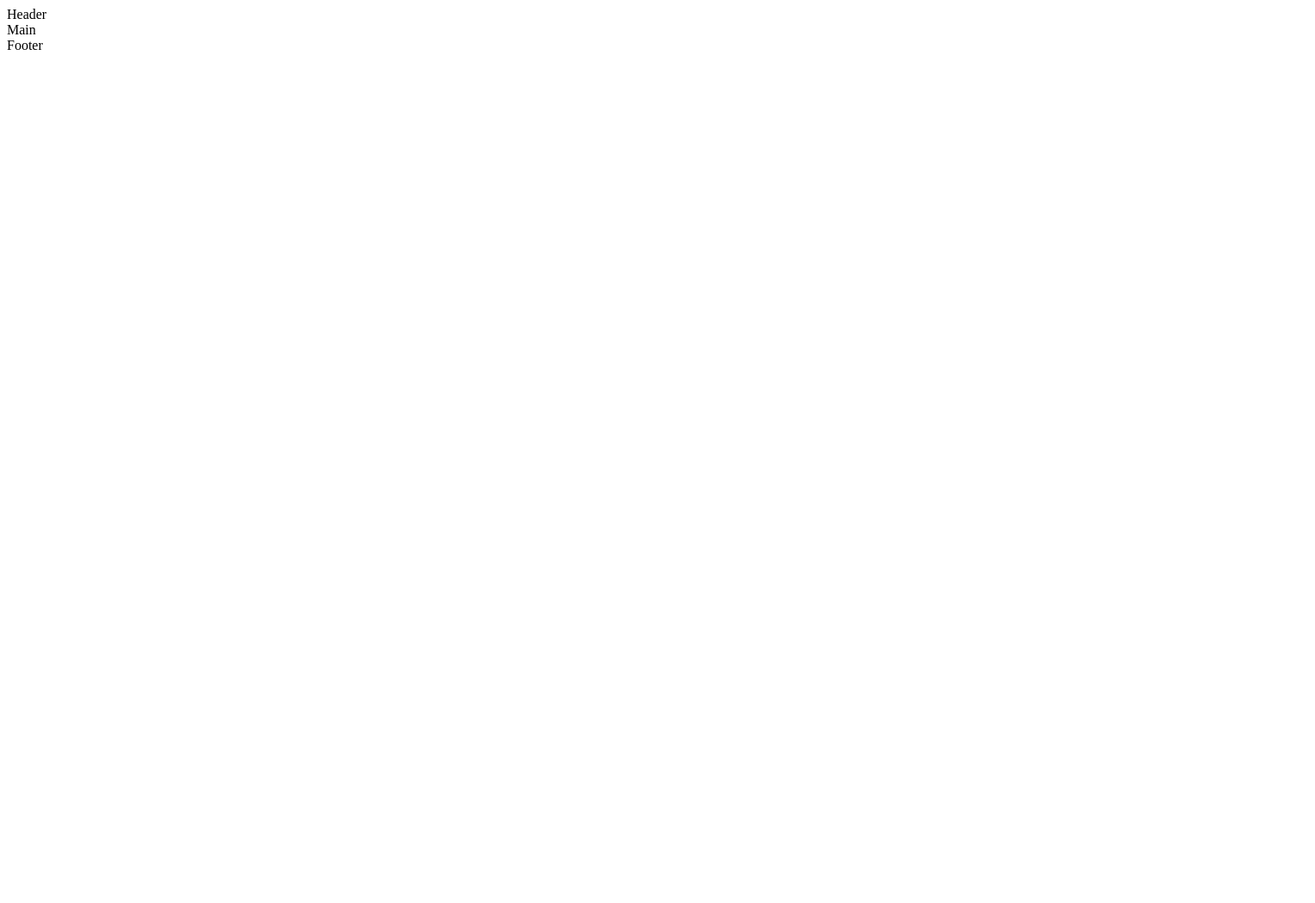
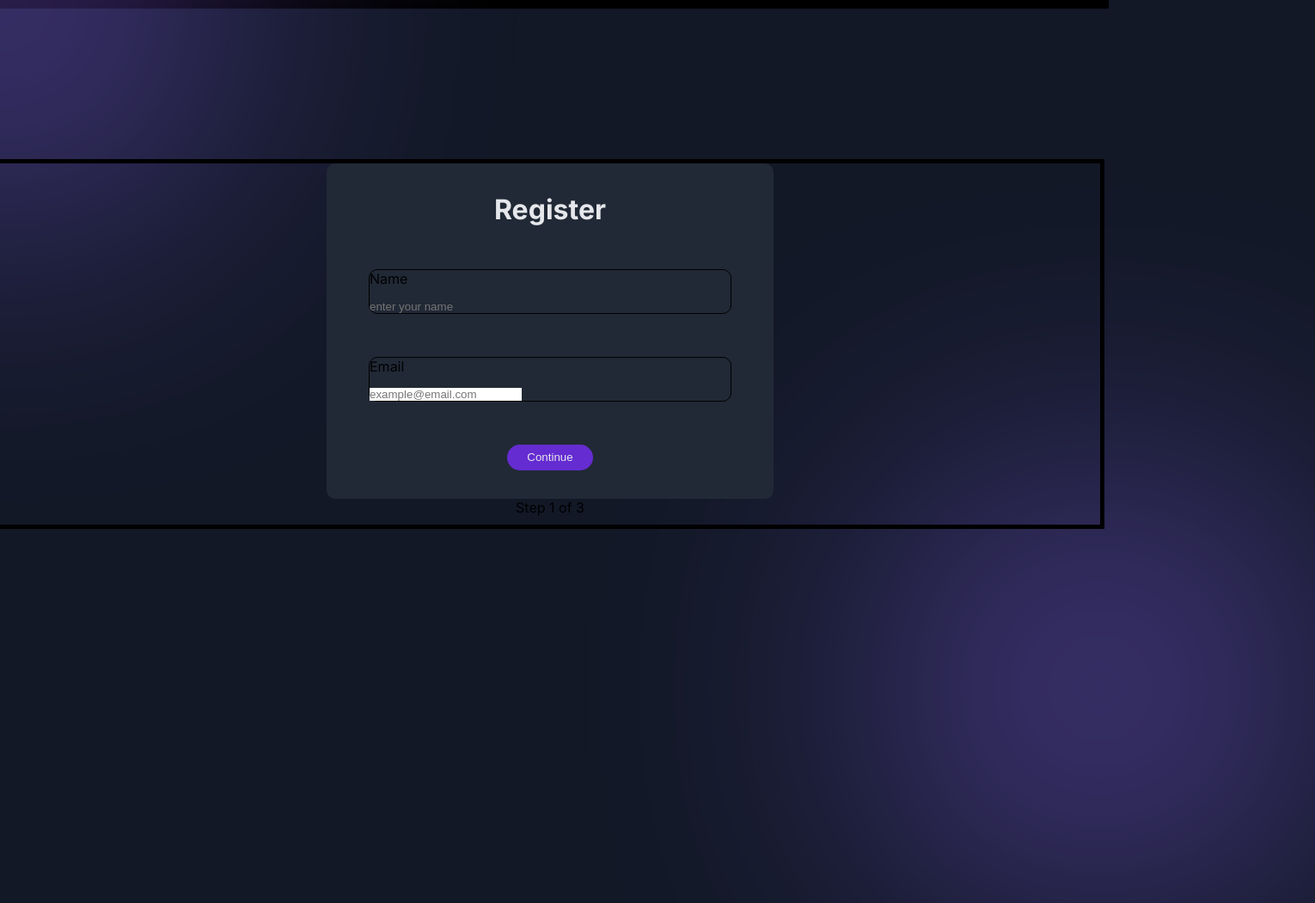
Before and after one commit to ConyGuGa/registerForm3Step, a plain HTML site: page index.html in a window 1280 px wide. Shown: the whole page at 86% size, 1530 px wide, since content can reach past the window. Before the commit the page ends 800 px from the top, so only its background shows below. Drawn offline with Linux system fonts and the light colour scheme.

Commit message:
Var for Font Family

```diff
--- a/index.html
+++ b/index.html
@@ -1,28 +1,70 @@
 <!DOCTYPE html>
 <html lang="en">
+
 <head>
     <meta charset="UTF-8">
     <meta name="viewport" content="width=device-width, initial-scale=1.0">
     <title>registerForm3Step</title>
+    <!-- Font Start -->
+    <link rel="preconnect" href="https://fonts.googleapis.com">
+    <link rel="preconnect" href="https://fonts.gstatic.com" crossorigin>
+    <link href="https://fonts.googleapis.com/css2?family=Inter:wght@100..900&display=swap" rel="stylesheet">
+    <!-- Font End -->
+    <link rel="stylesheet" href="register.css">
 </head>
+
 <body>
-    <header>
 
-        Header
+    <div class="circleTop"></div>
 
-    </header>
+    <div class="circleBot"></div>
 
     <main>
 
-        Main
+        <form action="" method="get" class="formRegister">
+
+            <h1 class="titleRegister">Register</h1>
+
+            <div class="labelName">
+
+                <label for="name">Name</label>
+                <input type="text" name="name" id="name" placeholder="enter your name" required>
+
+            </div>
+
+            <div class="labelEmail">
+
+                <label for="email">Email</label>
+                <input type="email" name="email" id="email" placeholder="example@email.com" required>
+
+            </div>
+
+            <!-- <div class="divButton"> -->
+
+            <button type="submit">Continue</button>
+
+            <!-- </div> -->
+
+        </form>
+
+        <div class="steps">
+
+            <label for="steps">Step 1 of 3</label>
+
+            <div class="stepsDots">
+
+                <div class="dot1"></div>
+
+                <div class="dot2"></div>
+
+                <div class="dot3"></div>
+
+            </div>
+
+        </div>
 
     </main>
 
-    <footer>
+</body>
 
-        Footer
-
-    </footer>
-
-</body>
 </html>
--- /dev/null
+++ b/register.css
@@ -0,0 +1,277 @@
+ :root {
+
+  /* Colors */
+   --bGPurpple-color: #271D50;
+   --purpple-color: #652CD1;
+   --purppleLight-color: #845EEE;
+   --prusianBlue-color: #121826;
+   --darkGrey-color: #212936;
+   --almDarkGrey-color: #394150;
+   --grey-color: #4D5562;
+   --lightGrey-color: #A1A1A9;
+   --nPureWhite-color: #E5E7EB;
+
+   /*Fonts*/
+   --inter-font: "Inter", sans-serif;
+
+
+ }
+
+ * {
+
+   padding: 0;
+
+   border: 0;
+
+   margin: 0;
+
+ }
+
+ body {
+
+   /*Guide*/
+   border-color: #121826;
+   border: 5px;
+   border-style: solid;
+
+   width: 100%;
+
+   height: 100%;
+
+   background: #121826;
+
+   /*background-size: 400% 400%;*/
+
+   font-family: var(--inter-font);
+
+   display: flex;
+
+   flex-direction: column;
+
+   justify-content: center;
+
+   align-items: center;
+
+ }
+
+ .circleTop {
+
+   width: 500px;
+
+   height: 500px;
+
+   border-radius: 50%;
+
+   background-color: var(--purppleLight-color);
+
+   opacity: 50%;
+
+   filter: blur(150px);
+
+   position: absolute;
+
+   top: 0;
+
+   left: 0;
+
+   transform: translate(-50%, -50%);
+
+ }
+
+ .circleBot {
+
+   width: 500px;
+
+   height: 500px;
+
+   border-radius: 50%;
+
+   background-color: var(--purppleLight-color);
+
+   opacity: 50%;
+
+   filter: blur(150px);
+
+   position: absolute;
+
+   bottom: 0;
+
+   right: 0;
+
+   transform: translate(50%, 50%);
+
+ }
+
+ header {
+
+   /*Guide*/
+   border-color: #121826;
+   border: 5px;
+   border-style: solid;
+
+ }
+
+ main {
+
+   /*Guide*/
+   border-color: #121826;
+   border: 5px;
+   border-style: solid;
+
+   width: 100%;
+
+   height: auto;
+
+   position: absolute;
+
+   top: 50%;
+
+   left: 50%;
+
+   transform: translate(-50%, -50%);
+
+   display: flex;
+
+   flex-direction: column;
+
+   justify-content: center;
+
+   align-items: center;
+
+   align-content: space-between;
+
+   /* flex-wrap: wrap; */
+
+ }
+
+ form {
+
+   width: 520px;
+
+   height: 390px;
+
+   border-style: solid;
+
+   /* border-s */
+
+   border-color: var(--lightGrey-color);
+
+   /* box-shadow: -.01px -.01px 1px 1px var(--lightGrey-color); */
+
+   border-radius: 10px;
+
+   /* color: var(--nPureWhite-color); */
+
+   display: flex;
+
+   flex-direction: column;
+
+   gap: 50px;
+
+   align-items: center;
+
+   justify-content: center;
+
+   background-color: var(--darkGrey-color);
+
+ }
+
+ .titleRegister {
+
+  color: var(--nPureWhite-color);
+
+ }
+
+ form>div {
+
+   /*Guide*/
+   border-color: #121826;
+   border: 1px;
+   border-radius: 10px;
+   border-style: solid;
+
+   /* color: var(--nPureWhite-color); */
+
+   display: flex;
+
+   flex-direction: column;
+
+   /* justify-content: space-between; */
+
+   align-items: start;
+
+   gap: 15px;
+
+   width: 420px;
+
+   height: 50px;
+
+ }
+
+ .labelName>input {
+
+   border-style: solid;
+
+   color: #00ff22;
+
+   width: 420px;
+
+   height: 40px;
+
+   background-color: transparent;
+
+ }
+
+ .labelEmail {
+
+   border-style: solid;
+
+ }
+
+ button {
+
+   border-radius: 15px;
+
+   width: 100px;
+
+   height: 30px;
+
+   background-color: var(--purpple-color);
+
+   color: var(--nPureWhite-color);
+
+ }
+
+ steps {
+
+   /*Guide*/
+   border-color: #121826;
+   border: 5px;
+   border-style: solid;
+
+   height: 50px;
+
+ }
+
+ .stepsDots {
+
+   height: 10px;
+
+   width: 10px;
+
+   color: blueviolet;
+
+   border-radius: 5px;
+
+   border-color: rgb(0, 0, 0);
+
+ }
+
+ footer {
+
+   /*Guide*/
+   border-color: #121826;
+   border: 5px;
+   border-style: solid;
+
+ }
```
